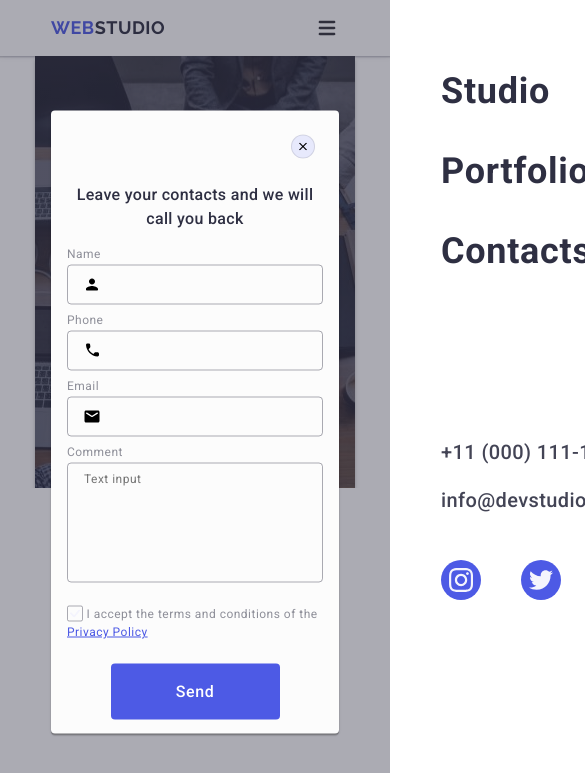
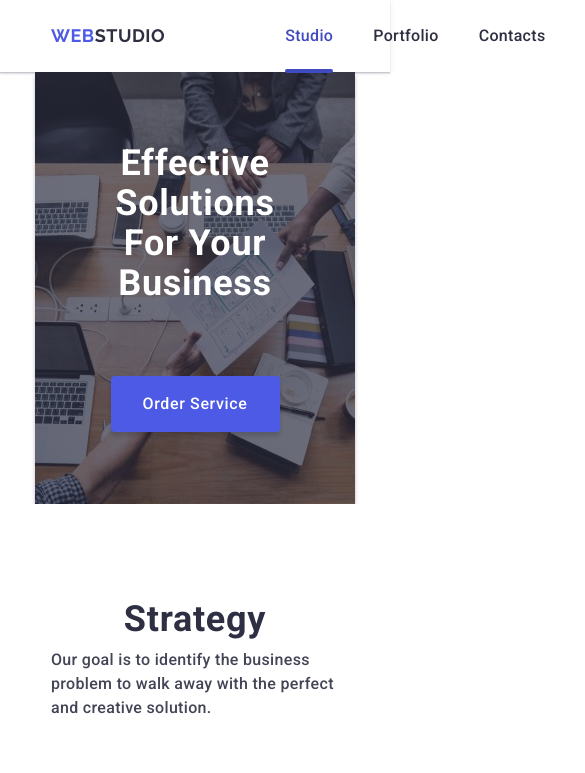
Before and after one commit to Lyadskyi/goit-markup-hw-06, a plain HTML site: page index.html in a window 390 px wide. Shown: the top 773 px of the page, 585 px wide, since content can reach past the window. Drawn offline with nearby package versions, Linux system fonts and the light colour scheme.

Commit message:
Add tablet

```diff
--- a/css/styles.css
+++ b/css/styles.css
@@ -31,34 +31,28 @@ p {
   margin-top: 0;
   margin-bottom: 0;
 }
+/* ==================== /RULES TAGS/ ==================== */
 /* ==================== NAVIGATION ==================== */
 /* ========== Mobile screen ========== */
 .container {
-  width: 320px;
-  margin: 0 auto;
+  max-width: 320px;
   padding-left: 16px;
   padding-right: 16px;
+  margin-left: auto;
+  margin-right: auto;
 }
-
-/* @media screen (min-width: 480px) {
-  .container {
-    width: 352px;
-    margin-right: auto;
-    margin-left: auto;
-  }
-} */
-/* @media screen and (min-width: 768px) {
+@media screen and (min-width: 768px) {
   .container {
     max-width: 768px;
   }
-} */
-/* @media screen and (min-width: 1158px) {
+}
+@media screen and (min-width: 1158px) {
   .container {
     max-width: 1158px;
     padding-left: 15px;
     padding-right: 15px;
   }
-} */
+}
 
 .page-header {
   padding-top: 16px;
@@ -163,46 +157,20 @@ p {
 .link.address-list-link {
   transition: color 250ms cubic-bezier(0.4, 0, 0.2, 1);
 }
-
+/* ========== /Mobile screen/ ========== */
 /* ========== Tablet screen ========== */
-/* .container {
-  padding-left: 16px;
-  padding-right: 16px;
+.page-header {
+  padding-top: 0px;
+  padding-bottom: 0px;
 }
 
-@media screen (min-width: 480px) {
-  .container {
-    width: 352px;
-    margin-right: auto;
-    margin-left: auto;
-  }
+.subtitle {
+  display: flex;
+  align-items: center;
+  justify-content: space-between;
 }
 
-@media screen and (min-width: 768px) {
-  .container {
-    max-width: 768px;
-  }
-}
-@media screen and (min-width: 1158px) {
-  .container {
-    max-width: 1158px;
-    padding-left: 15px;
-    padding-right: 15px;
-  }
-}
-
-.page-header {
-  box-shadow: 0px 2px 1px 0px rgba(46, 47, 66, 0.08),
-    0px 1px 1px 0px rgba(46, 47, 66, 0.16),
-    0px 1px 6px 0px rgba(46, 47, 66, 0.08);
-} */
-
-/* .subtitle {
-  display: flex;
-  align-items: center;
-} */
-
-/* .page-navigation {
+.page-navigation {
   display: flex;
   align-items: center;
 }
@@ -213,92 +181,32 @@ p {
   gap: 40px;
 }
 
-.current {
-  position: relative;
-  color: #404bbf;
-}
-
-.link.navigation-link.current::after {
-  content: "";
-  position: absolute;
-  display: block;
-  left: 0;
-  bottom: -1px;
-  width: 100%;
-  height: 4px;
-  border-radius: 2px;
-  background-color: #404bbf;
-}
-
-.link.navigation-link.current {
-  transition: color 250ms cubic-bezier(0.4, 0, 0.2, 1);
-  color: #404bbf;
-}
-
 .logotype {
-  font-family: "Raleway", sans-serif;
-  font-size: 18px;
-  font-weight: 700;
-  line-height: 1.17;
-  letter-spacing: 0.03em;
-  text-transform: uppercase;
-  text-decoration: none;
-  margin-right: 76px;
-  color: #4d5ae5;
-}
-
-.logotype span {
-  font-family: "Raleway", sans-serif;
-  font-size: 18px;
-  font-weight: 700;
-  line-height: 1.17;
-  letter-spacing: 0.03em;
-  text-transform: uppercase;
-  color: #2e2f42;
-}
-
-.navigation-link {
-  font-size: 16px;
-  font-weight: 500;
-  line-height: 1.5;
-  letter-spacing: 0.02em;
-  padding: 24px 0 24px;
-  display: block;
-  color: #2e2f42;
-}
-
-.navigation-link:hover,
-.navigation-link:focus {
-  color: #404bbf;
-}
-
-.link {
-  text-decoration: none;
+  margin-right: 120px;
 }
 
 .address-list-link {
+  display: block;
   font-size: 16px;
   font-style: normal;
   line-height: 1.5;
   letter-spacing: 0.02em;
   color: #434455;
-} */
+}
 
-/* .address-navigation-link {
-  display: flex;
-  gap: 40px;
-  margin-left: 332px;
-} */
+.address-navigation-link {
+  display: block;
+}
 
-/* .address-list-link:hover,
+.address-list-link:hover,
 .address-list-link:focus {
   color: #404bbf;
 }
 
 .link.address-list-link {
   transition: color 250ms cubic-bezier(0.4, 0, 0.2, 1);
-} */
-
+}
+/* ==================== /NAVIGATION/ ==================== */
 /* ==================== SECTION HERO ==================== */
 /* ========== Mobile screen ========== */
 .section-hero {
@@ -354,31 +262,7 @@ p {
       url("../images/retina/dark-bg@2x-tablet.jpg");
   }
 }
-/* ========== Desktop screen ========== */
-@media screen and (min-width: 1158px) {
-  .section-hero {
-    max-width: 1440px;
-    padding-top: 188px;
-    padding-bottom: 188px;
-    background-image: linear-gradient(
-        rgba(46, 47, 66, 0.7),
-        rgba(46, 47, 66, 0.7)
-      ),
-      url("../images/people-office-desktop.jpg");
-  }
-}
 
-@media screen and (min-resolution: 192dpi) and (min-width: 1158px),
-  screen and (min-resolution: 2dppx) and (min-width: 1158px),
-  screen and (min-device-pixel-ratio: 2) and (min-width: 1158px) {
-  .section-hero {
-    background-image: linear-gradient(
-        rgba(46, 47, 66, 0.7),
-        rgba(46, 47, 66, 0.7)
-      ),
-      url("../images/retina/people-office@2x-desktop.jpg");
-  }
-}
 /* ========== Mobile screen-title ========== */
 .section-hero-title {
   max-width: 169px;
@@ -400,12 +284,6 @@ p {
     font-size: 56px;
     line-height: 1.07;
     margin-bottom: 36px;
-  }
-}
-/* ========== Desktop screen-title ========== */
-@media screen and (min-width: 1158px) {
-  .section-hero-title {
-    margin-bottom: 48px;
   }
 }
 
@@ -524,74 +402,6 @@ p {
     letter-spacing: 0.02em;
     color: #434455;
   }
-} */
-
-/* ========== Desktop screen-title ========== */
-/* @media screen and (min-width: 1158px) {
-  .section-hero-title {
-    margin-bottom: 48px;
-  } */
-
-/* ========== Desktop screen ========== */
-/* .visually-hidden {
-  position: absolute;
-  width: 1px;
-  height: 1px;
-  margin: -1px;
-  border: 0;
-  padding: 0;
-  white-space: nowrap;
-  clip-path: inset(100%);
-  clip: rect(0 0 0 0);
-  overflow: hidden;
-}
-
-.section-one-caption {
-  padding: 120px 0;
-  background: #ffffff;
-}
-
-.icon-list {
-  display: flex;
-  gap: 24px;
-}
-
-.container-icon {
-  display: flex;
-  align-items: center;
-  justify-content: center;
-  width: 264px;
-  height: 112px;
-  flex-shrink: 0;
-  border-radius: 4px;
-  margin-bottom: 8px;
-  border: 1px solid #8e8f99;
-  background: #f4f4fd;
-}
-
-.section-one-list-menu {
-  display: flex;
-  gap: 24px;
-}
-
-.section-one-list-item {
-  width: calc((100% - 72px) / 4);
-}
-
-.section-one-list-heading {
-  font-size: 20px;
-  font-weight: 500;
-  line-height: 1.2;
-  letter-spacing: 0.02em;
-  margin-bottom: 8px;
-  color: #2e2f42;
-}
-
-.section-one-desc {
-  font-size: 16px;
-  line-height: 1.5;
-  letter-spacing: 0.02em;
-  color: #434455;
 } */
 
 /* ==================== Section 2 Our Team ==================== */
@@ -954,7 +764,7 @@ p {
   min-height: 623px;
   top: 50%;
   left: 50%;
-  padding-top: 72px;
+  padding: 72px 16px 24px;
   border-radius: 4px;
   transform: translate(-50%, -50%) scale(1);
   transition: transform 250ms cubic-bezier(0.4, 0, 0.2, 1);
@@ -1006,8 +816,6 @@ p {
   font-weight: 500;
   line-height: 1.5;
   letter-spacing: 0.02em;
-  padding-left: 16px;
-  padding-right: 16px;
   margin-bottom: 16px;
   color: #2e2f42;
 }
@@ -1494,3 +1302,125 @@ p {
   color: #ffffff;
   background-color: #4d5ae5;
 } */
+
+/* ========== Desktop screen ========== */
+/* @media screen and (min-width: 1158px) {
+  .section-hero {
+    max-width: 1440px;
+    padding-top: 188px;
+    padding-bottom: 188px;
+    background-image: linear-gradient(
+        rgba(46, 47, 66, 0.7),
+        rgba(46, 47, 66, 0.7)
+      ),
+      url("../images/people-office-desktop.jpg");
+  }
+}
+
+@media screen and (min-resolution: 192dpi) and (min-width: 1158px),
+  screen and (min-resolution: 2dppx) and (min-width: 1158px),
+  screen and (min-device-pixel-ratio: 2) and (min-width: 1158px) {
+  .section-hero {
+    background-image: linear-gradient(
+        rgba(46, 47, 66, 0.7),
+        rgba(46, 47, 66, 0.7)
+      ),
+      url("../images/retina/people-office@2x-desktop.jpg");
+  }
+} */
+
+/* ========== Desktop screen-title ========== */
+@media screen and (min-width: 1158px) {
+  .section-hero-title {
+    margin-bottom: 48px;
+  }
+}
+/* ========== Desktop screen ========== */
+/* .visually-hidden {
+  position: absolute;
+  width: 1px;
+  height: 1px;
+  margin: -1px;
+  border: 0;
+  padding: 0;
+  white-space: nowrap;
+  clip-path: inset(100%);
+  clip: rect(0 0 0 0);
+  overflow: hidden;
+}
+
+.section-one-caption {
+  padding: 120px 0;
+  background: #ffffff;
+}
+
+.icon-list {
+  display: flex;
+  gap: 24px;
+}
+
+.container-icon {
+  display: flex;
+  align-items: center;
+  justify-content: center;
+  width: 264px;
+  height: 112px;
+  flex-shrink: 0;
+  border-radius: 4px;
+  margin-bottom: 8px;
+  border: 1px solid #8e8f99;
+  background: #f4f4fd;
+}
+
+.section-one-list-menu {
+  display: flex;
+  gap: 24px;
+}
+
+.section-one-list-item {
+  width: calc((100% - 72px) / 4);
+}
+
+.section-one-list-heading {
+  font-size: 20px;
+  font-weight: 500;
+  line-height: 1.2;
+  letter-spacing: 0.02em;
+  margin-bottom: 8px;
+  color: #2e2f42;
+}
+
+.section-one-desc {
+font-size: 16px;
+  line-height: 1.5;
+  letter-spacing: 0.02em;
+  color: #434455;
+} */
+/* ========== Desktop screen-title ========== */
+/* @media screen and (min-width: 1158px) {
+  .section-hero-title {
+    margin-bottom: 48px;
+  }
+}
+
+@media screen and (min-width: 1158px) {
+  .container {
+    max-width: 1158px;
+    padding-left: 15px;
+    padding-right: 15px;
+  }
+} */
+
+/* @media screen and (min-width: 768px) {
+  .container {
+    max-width: 768px;
+  }
+} */
+
+/* @media screen and (min-width: 1158px) {
+  .container {
+    max-width: 1158px;
+    padding-left: 15px;
+    padding-right: 15px;
+  }
+} */
--- a/index.html
+++ b/index.html
@@ -40,12 +40,12 @@
           </ul>
         </nav>
         <!-- ==================== MENU BURGER ==================== -->
-        <button class="mobile-open-btn" type="button">
+        <!-- <button class="mobile-open-btn" type="button">
           <svg class="mobile-open-btn-icon" width="24" height="24">
             <use href="./images/icons.svg#icon-burger"></use>
           </svg>
-        </button>
-        <!-- ==================== / MENU BURGER ==================== -->
+        </button> -->
+        <!-- ==================== /MENU BURGER/ ==================== -->
         <address class="address-list-link">
           <ul class="address-navigation-link">
             <li>
@@ -62,7 +62,8 @@
         </address>
       </div>
     </header>
-    <!-- MAIN CONTENT -->
+    <!-- ==================== /NAVIGATION/ ==================== -->
+    <!-- ==================== MAIN CONTENT ==================== -->
     <main>
       <!-- ==================== Section HERO ==================== -->
       <section class="section-hero">
@@ -477,6 +478,7 @@
         </div>
       </section>
     </main>
+    <!-- ==================== /MAIN CONTENT/ ==================== -->
     <!-- ==================== FOOTER ==================== -->
     <footer class="footer">
       <div class="container container-holder">
@@ -539,8 +541,9 @@
         </div>
       </div>
     </footer>
+    <!-- ==================== /FOOTER/ ==================== -->
     <!-- ==================== MODAL WINDOW BACKDROP ==================== -->
-    <div class="backdrop is-open">
+    <div class="backdrop">
       <div class="modal">
         <button
           class="modal-close-btn"
@@ -652,8 +655,9 @@
         </form>
       </div>
     </div>
+    <!-- ==================== /MODAL WINDOW BACKDROP/ ==================== -->
     <!-- ==================== MOBILE MENU BURGER ==================== -->
-    <div class="mobile-menu">
+    <!-- <div class="mobile-menu">
       <div class="container mobile-menu-container">
         <button class="mobile-menu-close-btn" type="button">
           <svg class="mobile-menu-close-btn-icon" width="8" height="8">
@@ -716,6 +720,7 @@
           </li>
         </ul>
       </div>
-    </div>
+    </div> -->
+    <!-- ==================== /MOBILE MENU BURGER/ ==================== -->
   </body>
 </html>
```
